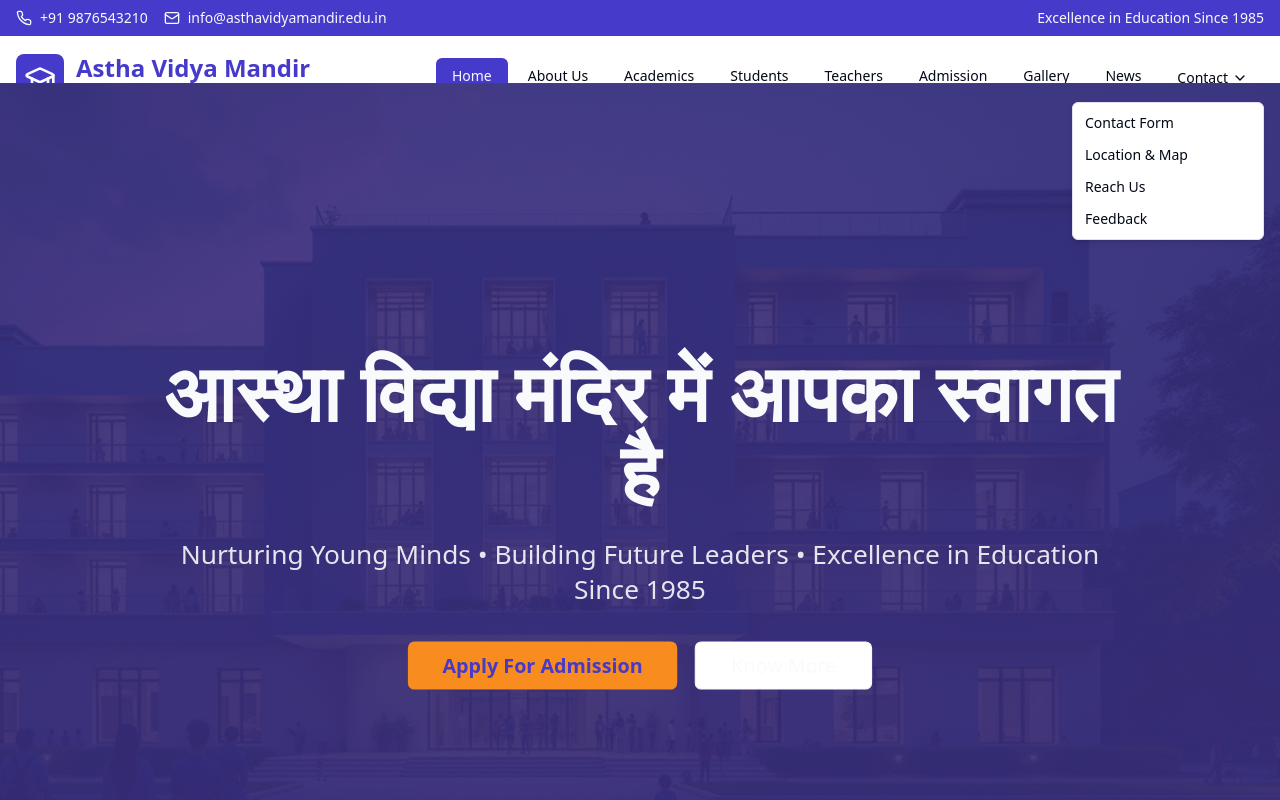
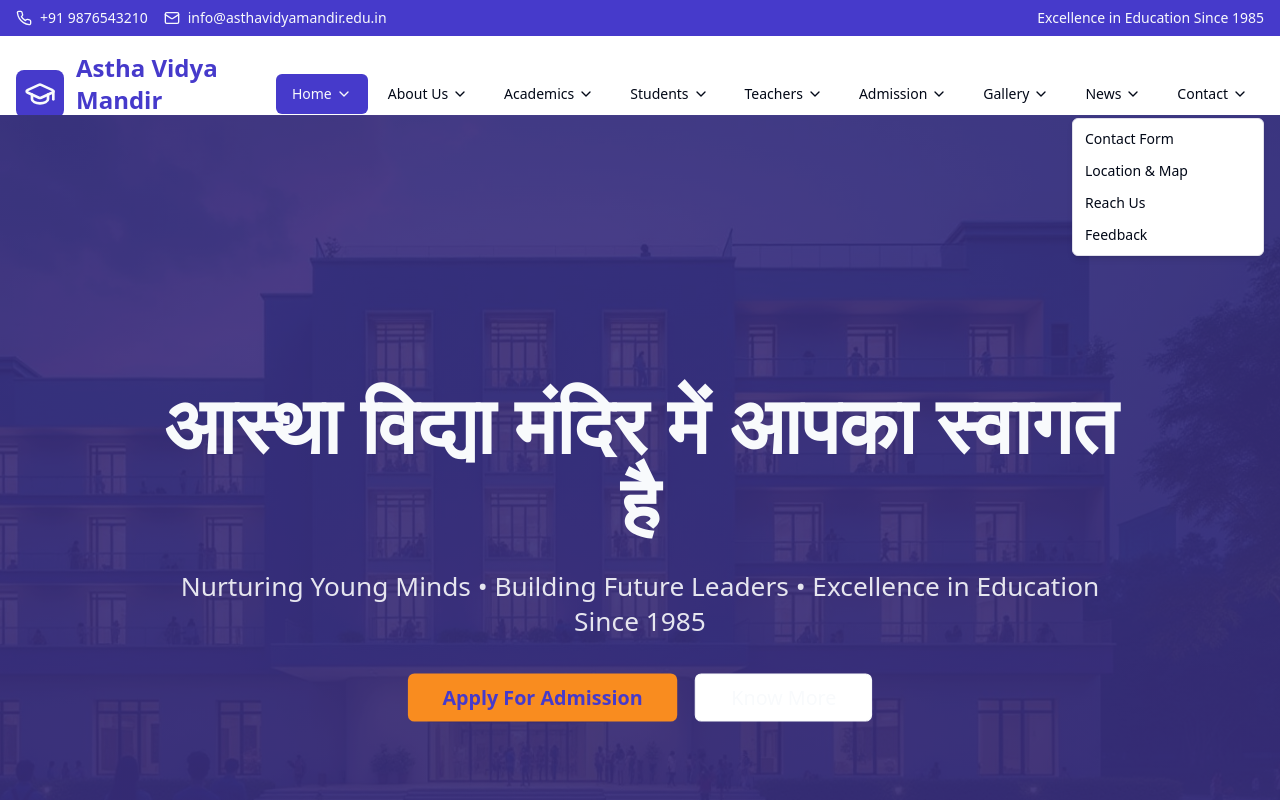
Before and after one commit to sodhisanku/avm-school-hub, a React (Vite) app: page / in a window 1280 px wide. Both pictures are taken after a click on the button "Contact". Shown: the top 800 px of the page. Built offline with nearby package versions, Linux system fonts and the light colour scheme.

Commit message:
Refactor Navbar navigation items
Update the navigationItems array in the React Navbar component to include dropdowns for all top-level navigation items, ensuring a consistent structure and format.

```diff
--- a/src/App.tsx
+++ b/src/App.tsx
@@ -31,17 +31,40 @@ const App = () => (
           <main className="flex-1">
             <Routes>
               <Route path="/" element={<Index />} />
+              <Route path="/welcome" element={<Index />} />
+
               <Route path="/about" element={<About />} />
+              <Route path="/about/vision-mission" element={<About />} />
+              <Route path="/about/principal" element={<About />} />
+
               <Route path="/academics" element={<Academics />} />
+              <Route path="/academics/curriculum" element={<Academics />} />
+              <Route path="/academics/calendar" element={<Academics />} />
+
               <Route path="/students" element={<Students />} />
+              <Route path="/students/clubs" element={<Students />} />
+              <Route path="/students/achievements" element={<Students />} />
+
               <Route path="/teachers" element={<Teachers />} />
+              <Route path="/teachers/training" element={<Teachers />} />
+
               <Route path="/admission" element={<Admission />} />
+              <Route path="/admission/eligibility" element={<Admission />} />
+              <Route path="/admission/documents" element={<Admission />} />
+
               <Route path="/gallery" element={<Gallery />} />
+              <Route path="/gallery/videos" element={<Gallery />} />
+              <Route path="/gallery/events" element={<Gallery />} />
+
               <Route path="/news" element={<News />} />
+              <Route path="/news/events" element={<News />} />
+              <Route path="/news/media" element={<News />} />
+
               <Route path="/contact" element={<Contact />} />
               <Route path="/contact/map" element={<Contact />} />
               <Route path="/contact/reach-us" element={<Contact />} />
               <Route path="/contact/feedback" element={<ContactFeedback />} />
+
               <Route path="*" element={<NotFound />} />
             </Routes>
           </main>
--- a/src/components/Header.tsx
+++ b/src/components/Header.tsx
@@ -14,26 +14,103 @@ const Header = () => {
   const [isMobileMenuOpen, setIsMobileMenuOpen] = useState(false);
   const location = useLocation();
 
-  const navigation = [
-    { name: "Home", href: "/" },
-    { name: "About Us", href: "/about" },
-    { name: "Academics", href: "/academics" },
-    { name: "Students", href: "/students" },
-    { name: "Teachers", href: "/teachers" },
-    { name: "Admission", href: "/admission" },
-    { name: "Gallery", href: "/gallery" },
-    { name: "News", href: "/news" },
+  const navigationItems = [
+    {
+      label: "Home",
+      path: "/",
+      hasDropdown: true,
+      dropdownItems: [
+        { label: "Dashboard", path: "/" },
+        { label: "Welcome Message", path: "/welcome" },
+      ]
+    },
+    {
+      label: "About Us",
+      path: "/about",
+      hasDropdown: true,
+      dropdownItems: [
+        { label: "About School", path: "/about" },
+        { label: "Vision & Mission", path: "/about/vision-mission" },
+        { label: "Principal's Desk", path: "/about/principal" },
+      ]
+    },
+    {
+      label: "Academics",
+      path: "/academics",
+      hasDropdown: true,
+      dropdownItems: [
+        { label: "Academic Programs", path: "/academics" },
+        { label: "Curriculum", path: "/academics/curriculum" },
+        { label: "Academic Calendar", path: "/academics/calendar" },
+      ]
+    },
+    {
+      label: "Students",
+      path: "/students",
+      hasDropdown: true,
+      dropdownItems: [
+        { label: "Student Life", path: "/students" },
+        { label: "Clubs", path: "/students/clubs" },
+        { label: "Achievements", path: "/students/achievements" },
+      ]
+    },
+    {
+      label: "Teachers",
+      path: "/teachers",
+      hasDropdown: true,
+      dropdownItems: [
+        { label: "Our Teachers", path: "/teachers" },
+        { label: "Teacher Training", path: "/teachers/training" },
+      ]
+    },
+    {
+      label: "Admission",
+      path: "/admission",
+      hasDropdown: true,
+      dropdownItems: [
+        { label: "Process", path: "/admission" },
+        { label: "Eligibility", path: "/admission/eligibility" },
+        { label: "Documents", path: "/admission/documents" },
+      ]
+    },
+    {
+      label: "Gallery",
+      path: "/gallery",
+      hasDropdown: true,
+      dropdownItems: [
+        { label: "Photos", path: "/gallery" },
+        { label: "Videos", path: "/gallery/videos" },
+        { label: "Events", path: "/gallery/events" },
+      ]
+    },
+    {
+      label: "News",
+      path: "/news",
+      hasDropdown: true,
+      dropdownItems: [
+        { label: "Latest News", path: "/news" },
+        { label: "Events", path: "/news/events" },
+        { label: "Media", path: "/news/media" },
+      ]
+    },
+    {
+      label: "Contact",
+      path: "/contact",
+      hasDropdown: true,
+      dropdownItems: [
+        { label: "Contact Form", path: "/contact" },
+        { label: "Location & Map", path: "/contact/map" },
+        { label: "Reach Us", path: "/contact/reach-us" },
+        { label: "Feedback", path: "/contact/feedback" },
+      ]
+    },
   ];
 
-  const contactItems = [
-    { name: "Contact Form", href: "/contact" },
-    { name: "Location & Map", href: "/contact/map" },
-    { name: "Reach Us", href: "/contact/reach-us" },
-    { name: "Feedback", href: "/contact/feedback" },
-  ];
+  const isActive = (path: string) => location.pathname === path;
 
-  const isActive = (href: string) => location.pathname === href;
-  const isContactActive = contactItems.some(item => location.pathname === item.href);
+  const isParentActive = (item: typeof navigationItems[0]) => {
+    return item.dropdownItems.some(dropdownItem => location.pathname === dropdownItem.path);
+  };
 
   return (
     <header className="bg-white shadow-sm border-b">
@@ -71,52 +148,39 @@ const Header = () => {
 
           {/* Desktop Navigation */}
           <nav className="hidden lg:flex space-x-1">
-            {navigation.map((item) => (
-              <Link
-                key={item.name}
-                to={item.href}
-                className={`px-4 py-2 rounded-md text-sm font-medium transition-colors ${
-                  isActive(item.href)
+            {navigationItems.map((item) => (
+              <DropdownMenu key={item.label}>
+                <DropdownMenuTrigger asChild>
+                  <Button
+                    variant="ghost"
+                    className={`px-4 py-2 rounded-md text-sm font-medium transition-colors flex items-center gap-1 ${
+                      isParentActive(item)
                         ? "bg-school-primary text-school-text-light"
                         : "text-foreground hover:bg-school-primary/10 hover:text-school-primary"
                     }`}
                   >
-                {item.name}
-              </Link>
-            ))}
-
-            {/* Contact Dropdown */}
-            <DropdownMenu>
-              <DropdownMenuTrigger asChild>
-                <Button
-                  variant="ghost"
-                  className={`px-4 py-2 rounded-md text-sm font-medium transition-colors flex items-center gap-1 ${
-                    isContactActive
-                      ? "bg-school-primary text-school-text-light"
-                      : "text-foreground hover:bg-school-primary/10 hover:text-school-primary"
-                  }`}
-                >
-                  Contact
+                    {item.label}
                     <ChevronDown className="h-4 w-4" />
                   </Button>
                 </DropdownMenuTrigger>
                 <DropdownMenuContent align="end" className="w-48">
-                {contactItems.map((item) => (
-                  <DropdownMenuItem key={item.name} asChild>
+                  {item.dropdownItems.map((dropdownItem) => (
+                    <DropdownMenuItem key={dropdownItem.label} asChild>
                       <Link
-                      to={item.href}
+                        to={dropdownItem.path}
                         className={`w-full ${
-                        isActive(item.href)
+                          isActive(dropdownItem.path)
                             ? "bg-school-primary/10 text-school-primary font-medium"
                             : ""
                         }`}
                       >
-                      {item.name}
+                        {dropdownItem.label}
                       </Link>
                     </DropdownMenuItem>
                   ))}
                 </DropdownMenuContent>
               </DropdownMenu>
+            ))}
           </nav>
 
           {/* Mobile menu button */}
@@ -138,41 +202,27 @@ const Header = () => {
         {isMobileMenuOpen && (
           <nav className="lg:hidden pb-4">
             <div className="flex flex-col space-y-2">
-              {navigation.map((item) => (
+              {navigationItems.map((item) => (
+                <div key={item.label}>
+                  <div className="px-4 py-2 text-sm font-medium text-muted-foreground">
+                    {item.label}
+                  </div>
+                  {item.dropdownItems.map((dropdownItem) => (
                     <Link
-                  key={item.name}
-                  to={item.href}
-                  className={`px-4 py-2 rounded-md text-sm font-medium transition-colors ${
-                    isActive(item.href)
+                      key={dropdownItem.label}
+                      to={dropdownItem.path}
+                      className={`pl-6 pr-4 py-2 rounded-md text-sm font-medium transition-colors block ${
+                        isActive(dropdownItem.path)
                           ? "bg-school-primary text-school-text-light"
                           : "text-foreground hover:bg-school-primary/10 hover:text-school-primary"
                       }`}
                       onClick={() => setIsMobileMenuOpen(false)}
                     >
-                  {item.name}
-                </Link>
-              ))}
-
-              {/* Mobile Contact Section */}
-              <div className="pt-2">
-                <div className="px-4 py-2 text-sm font-medium text-muted-foreground">
-                  Contact
-                </div>
-                {contactItems.map((item) => (
-                  <Link
-                    key={item.name}
-                    to={item.href}
-                    className={`pl-6 pr-4 py-2 rounded-md text-sm font-medium transition-colors block ${
-                      isActive(item.href)
-                        ? "bg-school-primary text-school-text-light"
-                        : "text-foreground hover:bg-school-primary/10 hover:text-school-primary"
-                    }`}
-                    onClick={() => setIsMobileMenuOpen(false)}
-                  >
-                    {item.name}
+                      {dropdownItem.label}
                     </Link>
                   ))}
                 </div>
+              ))}
             </div>
           </nav>
         )}
```
Lines whose indentation alone changed are shown as unchanged.
